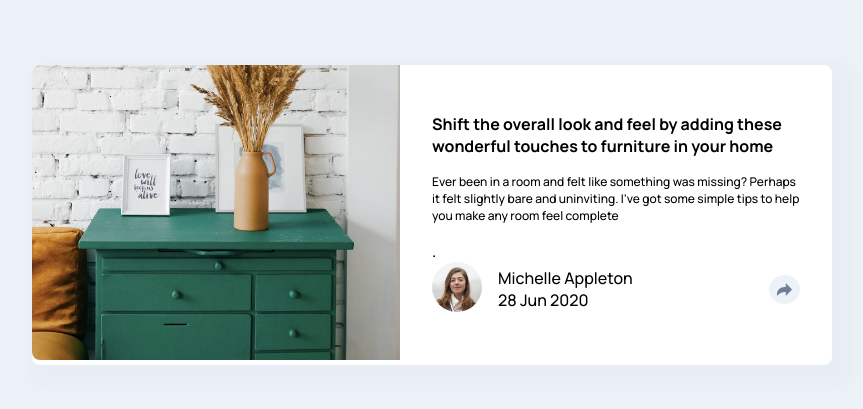
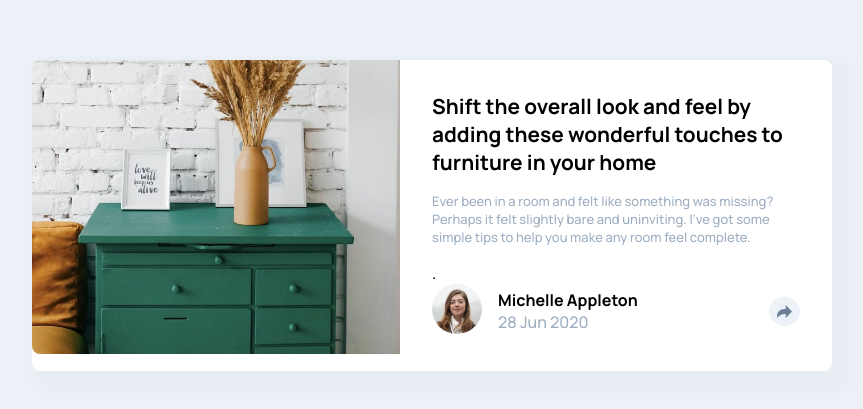
Before and after one commit to TomTwig/article-preview-component, a plain HTML site: page index.html in a window 1280 px wide. Shown: the part 185-594 px from the top of the page, without its empty margins (208-1071 px from the left). Drawn offline with Linux system fonts and the light colour scheme.

```diff
--- a/index.html
+++ b/index.html
@@ -28,7 +28,7 @@
 
   <p>Ever been in a room and felt like something was missing? Perhaps
     it felt slightly bare and uninviting. I’ve got some simple tips
-    to help you make any room feel complete</p>.
+    to help you make any room feel complete.</p>.
 
   </div>
 
--- a/style.css
+++ b/style.css
@@ -16,8 +16,7 @@
 }
 
 img{
- width: 100%;
- height: auto
+
 }
 
 
@@ -35,23 +34,25 @@ body{
     width: 800px;
     display: flex;
     background-color:white;
-    align-items: center;
     border-radius: .5em;
     box-shadow: 10px 10px 15px 15px rgba(0, 0, 0, .02) ;
 }
 
 .card__picture{
     flex: 1;
+    object-fit: cover;
+    height: fit-content;
 }
 
 .card__picture img{
     border-radius:.5em 0 0 .5em;
-
+    width: 100%;
 }
 
 .card__content{
 display: flex;
 flex-direction: column;
+align-content: space-between;
 padding: 2em;
 flex: 1;
 
@@ -60,22 +61,39 @@ flex: 1;
 .card__content__info{
     display: flex;
     flex-direction: column;
+    flex: 1;
     gap: 1em;
 }
 
 .card__content__info h1{
-    font-size: 1rem;
+    font-size: 1.3rem;
+    font-weight: 700;
 }
 .card__content__info p{
-    font-size: 12px;
+    font-size: 13px;
+    font-weight: 500;
+    color: var(--color-grayishBlue);
 }
 
 .card__content__profile{
     display: flex;
     gap: 1em;
     align-items: center;
+    flex: 1;
+}
 
+.card__content__profile p:first-of-type{
+font-weight: bold;
 }
+
+.card__content__profile p:last-of-type{
+    color: var(--color-grayishBlue);
+    }
+
+
+
+
+
 .card__content__profile__container{
     display: flex;
     align-items: center;
```
